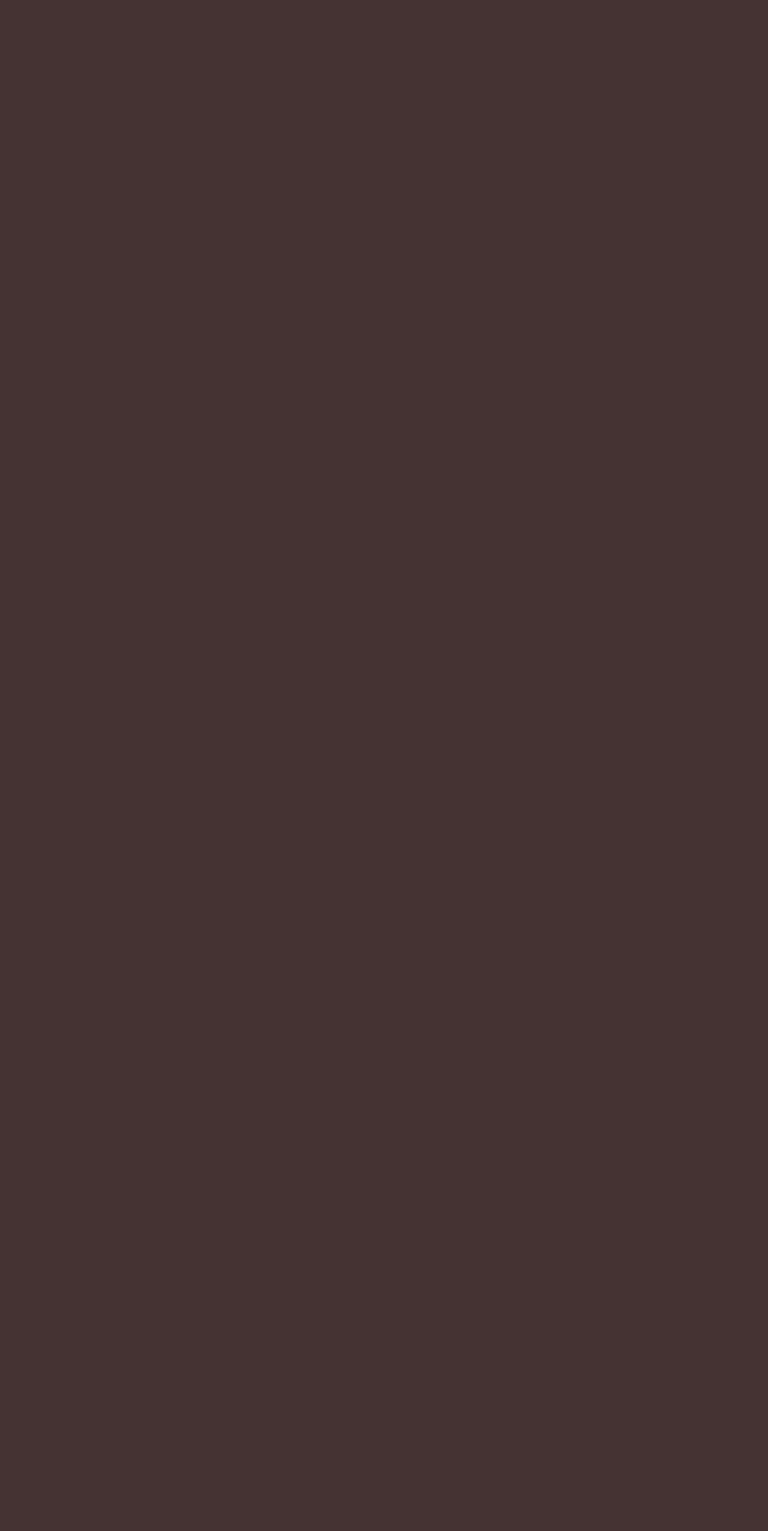
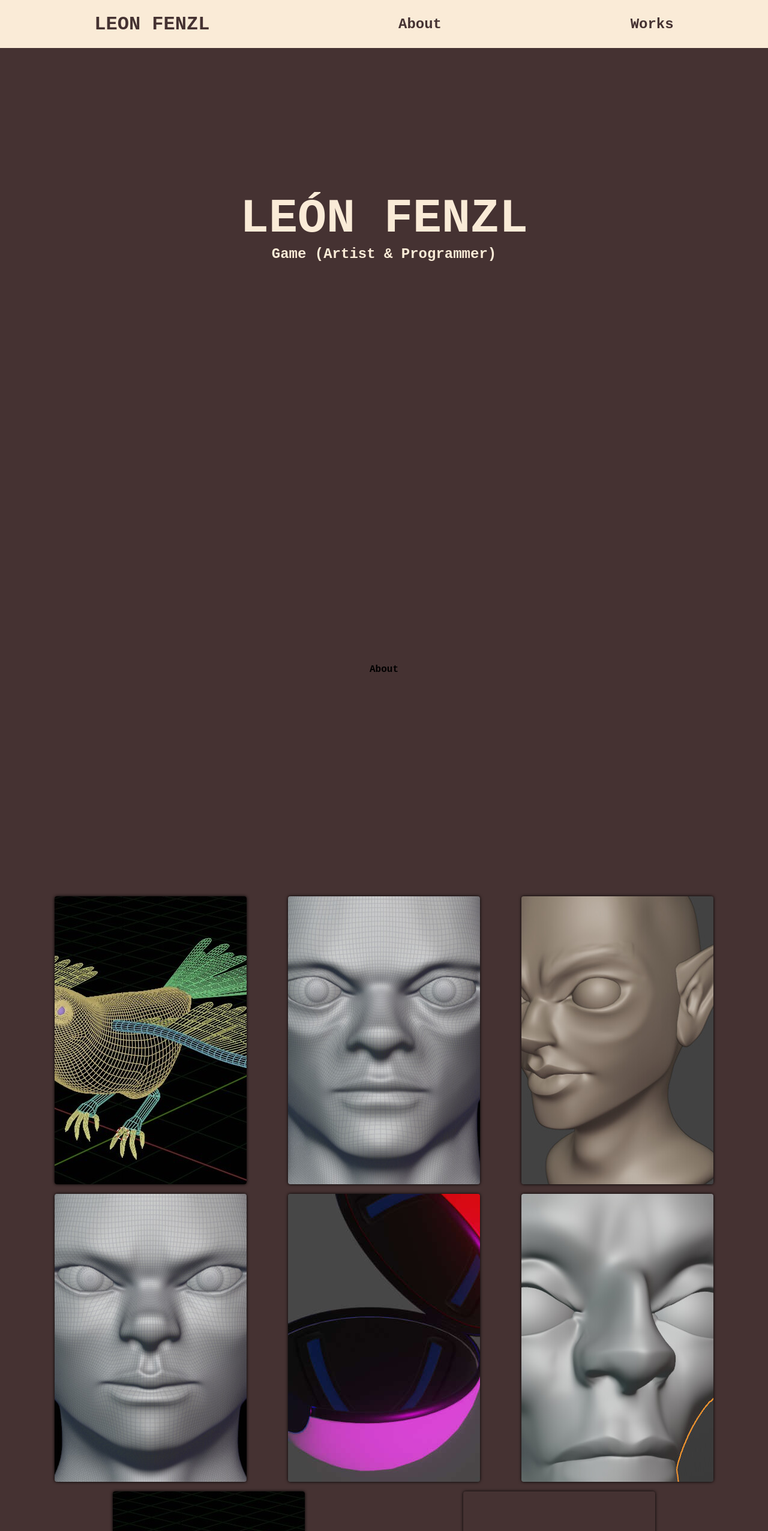
Before and after one commit to leon-fenzl/reactstudy, a React (Create React App) app: page /works in a window 1280 px wide. Before the commit this address had no page. Shown: the top 2552 px of the page at 60% size. Before the commit the page ends 800 px from the top, so only its background shows below. Built offline with nearby package versions, Linux system fonts and the light colour scheme.

Commit message:
New navbar

```diff
--- a/src/App.js
+++ b/src/App.js
@@ -1,23 +1,27 @@
 import React from "react";
-import { BrowserRouter, Route, Routes } from "react-router-dom";
+import Navbar from "./pages/comps/Navbar";
 import Homepage from "./pages/Homepage";
+import About from "./pages/About"
 import Works from "./pages/Works";
-import About from "./pages/About";
+import Footer from "./pages/comps/Footer";
 import "./styles/main.css"
 import "./styles/app.css"
 export default function App(){
   return(
     <>
-    <BrowserRouter>
-      <Routes>
-        <Route path="/reactstudy" element={<Homepage/>}/>
-        <Route path="/reactstudy/works" element={<Works/>}/>
-        <Route path="/reactstudy/about" element={<About/>}/>
-      </Routes>
-    </BrowserRouter>
+      <Navbar/>
+      <br/>
+      <Homepage/>
+      <br/>
+      <About/>
+      <br/>
+      <Works/>
+      <br/>
+      <Works/>
+      <br/>
+      <Works/>
+      <br/>
+      <Footer/>
     </>
   );
 };
-/*
-<Route path="/reactstudy/works" element={<Works/>}/>
-*/
--- a/src/Pages/About.js
+++ b/src/Pages/About.js
@@ -4,11 +4,9 @@ import Footer from "./comps/Footer";
 export default function About(){
   return(
   <>
-    <Navbar/>
-      <br/>
-    <div className="grid">
-
-    </div>
+  <div className="about" id="about">
+    <p>About</p>
+  </div>
   </>
   );
 };
--- a/src/Pages/Homepage.js
+++ b/src/Pages/Homepage.js
@@ -4,14 +4,10 @@ import "../styles/app.css"
 
 export default function Homepage(){
   return(
-  <div className="home">
+  <div className="home" id="home">
     <div className="card">
       <h1 className="artist">LEÓN FENZL</h1>
       <h2>Game <span>(</span>Artist & Programmer<span>)</span></h2>
-      <h2 className="menu">
-        <Link to="/reactstudy/works" className="link-name">Works</Link>
-        <Link to="/reactstudy/about" className="link-name">About</Link>
-      </h2>
     </div>
   </div>
   );
--- a/src/Pages/Works.js
+++ b/src/Pages/Works.js
@@ -9,54 +9,46 @@ export default function Works(){
 
   return(
   <>
-    <Navbar/>
-      <br/>
-    <div className="flex-holder">
+    <div className="flex-holder" id="works">
       <div className="flexbox">
-        <Link to="" className="flex-item" id="img1">
+        <a to="" className="flex-item" id="img1">
         <div className="item-name-bg"/>
         <h2 className="item-name">Samsara</h2>
-        </Link>
-        <Link to="" className="flex-item" id="img2">
+        </a>
+        <a to="" className="flex-item" id="img2">
+        <div className="item-name-bg"/>
+        <h2 className="item-name">Samsara</h2>
+        </a>
+        <a to="" className="flex-item" id="img3">
+        <div className="item-name-bg"/>
+        <h2 className="item-name">Samsara</h2>
+        </a>
+        <a to="" className="flex-item" id="img4">
         <div className="item-name-bg"/>
         <h2 className="item-name">Elf Study 1</h2>
-        </Link>
-        <Link to="" className="flex-item" id="img3">
+        </a>
+
+        <a to="" className="flex-item" id="img5">
         <div className="item-name-bg"/>
         <h2 className="item-name">Elf Study 2</h2>
-        </Link>
-        <Link to="" className="flex-item" id="img4">
+        </a>
+
+        <a to="" className="flex-item" id="img6">
         <div className="item-name-bg"/>
         <h2 className="item-name">Elf Study 3</h2>
-        </Link>
-        <Link to="" className="flex-item" id="img5">
+        </a>
+
+        <a to="" className="flex-item" id="img7">
         <div className="item-name-bg"/>
         <h2 className="item-name">Fan made Pokéball</h2>
-        </Link>
-        <Link to="" className="flex-item" id="img6">
+        </a>
+
+        <a to="" className="flex-item" id="img8">
         <div className="item-name-bg"/>
         <h2 className="item-name">Sculpt Study</h2>
-        </Link>
-        <Link to="" className="flex-item" id="img7">
-          <div className="item-name-bg"/>
-          <h2 className="item-name">Samsara</h2>
-        </Link>
-        <Link to="" className="flex-item" id="img7">
-          <div className="item-name-bg"/>
-          <h2 className="item-name">Samsara</h2>
-        </Link>
-        <Link to="" className="flex-item" id="img7">
-          <div className="item-name-bg"/>
-          <h2 className="item-name">Samsara</h2>
-        </Link>
-        <Link to="" className="flex-item" id="img7">
-          <div className="item-name-bg"/>
-          <h2 className="item-name">Samsara</h2>
-        </Link>
+        </a>
       </div>
     </div>
-      <br/>
-    <Footer/>
   </>
   );
 };
--- a/src/pages/comps/Btt_Modal.js
+++ b/src/pages/comps/Btt_Modal.js
@@ -1,7 +1,7 @@
 import React from "react";
 import { useState } from "react";
 export default function Btt_Modal({className,children,callback}){
-    const [modal,setModal] = useState(false);
+  const [modal,setModal] = useState(false);
   const data = () =>{}
   return(
     <button className={className} onClick={()=>callback(data)}>
--- a/src/pages/comps/Navbar.js
+++ b/src/pages/comps/Navbar.js
@@ -4,9 +4,9 @@ import {Link} from 'react-router-dom';
 export default function Navbar(){
   return(
     <div className="navbar">
-     <h1><Link to="/reactstudy" className="nav-links">LEON FENZL</Link></h1>
-     <h2><Link to="/reactstudy/works" className="nav-links">Works</Link></h2>
-     <h2><Link to="/reactstudy/about" className="nav-links">About</Link></h2>
+     <h1><a href="/" className="nav-links">LEON FENZL</a></h1>
+     <h2><a href="#about" className="nav-links">About</a></h2>
+     <h2><a href="#works" className="nav-links">Works</a></h2>
     </div>
   );
 }
--- a/src/styles/app.css
+++ b/src/styles/app.css
@@ -2,14 +2,17 @@
 /*COMPONENTS*/
 .navbar{
   width: 100svw;
-  height: 5rem;
-
+  height: 10dvh;
+  position:fixed;
+  top: 0;
   display: flex;
   justify-content: space-around;
   align-items: center;
+  background-color: antiquewhite;
+  z-index: 1;
 }
 .nav-links{
-  color: antiquewhite;
+  color: #453232;;
   text-decoration: none;
   transition: .5s;
 }
@@ -31,12 +34,11 @@
   display: flex;
   justify-content: center;
   align-items: center;
-
 }
 /*HOME*/
 .home{
-  width: 100svw;
-  height: 100svh;
+  width: 100dvw;
+  min-height: 90dvh;
   display: flex;
   justify-content: center;
   align-items: center;
@@ -67,19 +69,21 @@
   justify-content: space-evenly;
   align-items: center;
 }
+/*
 .link-name{
   text-decoration: none;
-  color: antiquewhite;
+  color: #453232;
   transition: .5s;
 }
 .link-name:hover{
   text-decoration-line: underline;
 }
+*/
 /*WORKS*/
 .works{
   position: relative;
   width: 100svw;
-  height: 100svh;
+  min-height: 90svh;
 }
 .flex-holder{
   width: 100svw;
@@ -89,22 +93,26 @@
 }
 .flexbox{
   display: flex;
-  flex-flow: wrap;
+  flex-wrap: wrap;
   width: 90%;
   justify-content: space-around;
   align-items: center;
-  gap: 1.8rem;
+  gap: 1rem;
 }
 .flex-item{
   position: relative;
   min-width: 20rem;
   min-height: 30rem;
-  transition: .5s;
+  transition: 1s;
+
   border: none;
-  border-radius: .5rem;
+  border-radius: .25rem;
   box-shadow: 0px 0px 5px black;
+
   background-size: cover no-repeat;
   background-position: center;
+  background-clip: content-box;
+
   display: flex;
   justify-content: center;
   align-items: center;
@@ -118,13 +126,14 @@
   background-color: rgba(128, 128, 128, 0.439);
   width: fill;
   height: fill;
-  border-radius: .5rem;
+  border-radius: .25rem;
   backdrop-filter: blur(5px);
+  transition: 1s;
 }
 .item-name{
   display: none;
   color: antiquewhite;
-  z-index: 99;
+  transition: 1s;
 }
 .flex-item:hover{
   scale: 1.05;
@@ -137,6 +146,10 @@
   }
 }
 /* ABOUT */
-.grid{
-  display: grid;
+.about{
+  width: 100svw;
+  min-height: 90svh;
+  display: flex;
+  justify-content: center;
+  align-items: center;
 }
--- a/src/styles/main.css
+++ b/src/styles/main.css
@@ -11,3 +11,8 @@
 .bg-lines{
   background-image: url("../images/fill-lines-2.png");
 }
+html{
+  scroll-behavior: smooth;
+  scroll-padding: var(--scroll-padding, 10dvh);
+  scrollbar-width: none;
+}
```
Lines whose indentation alone changed are shown as unchanged.
